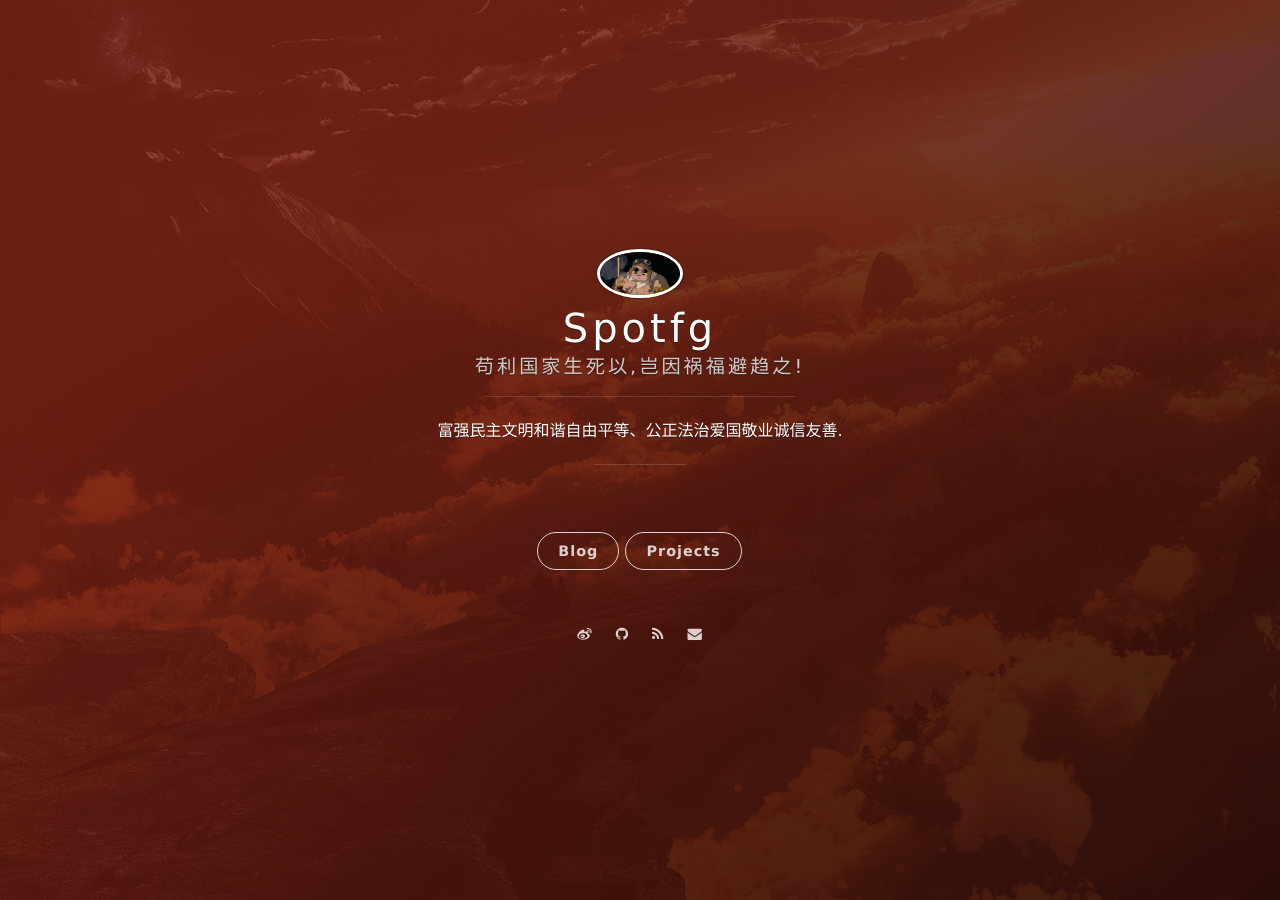
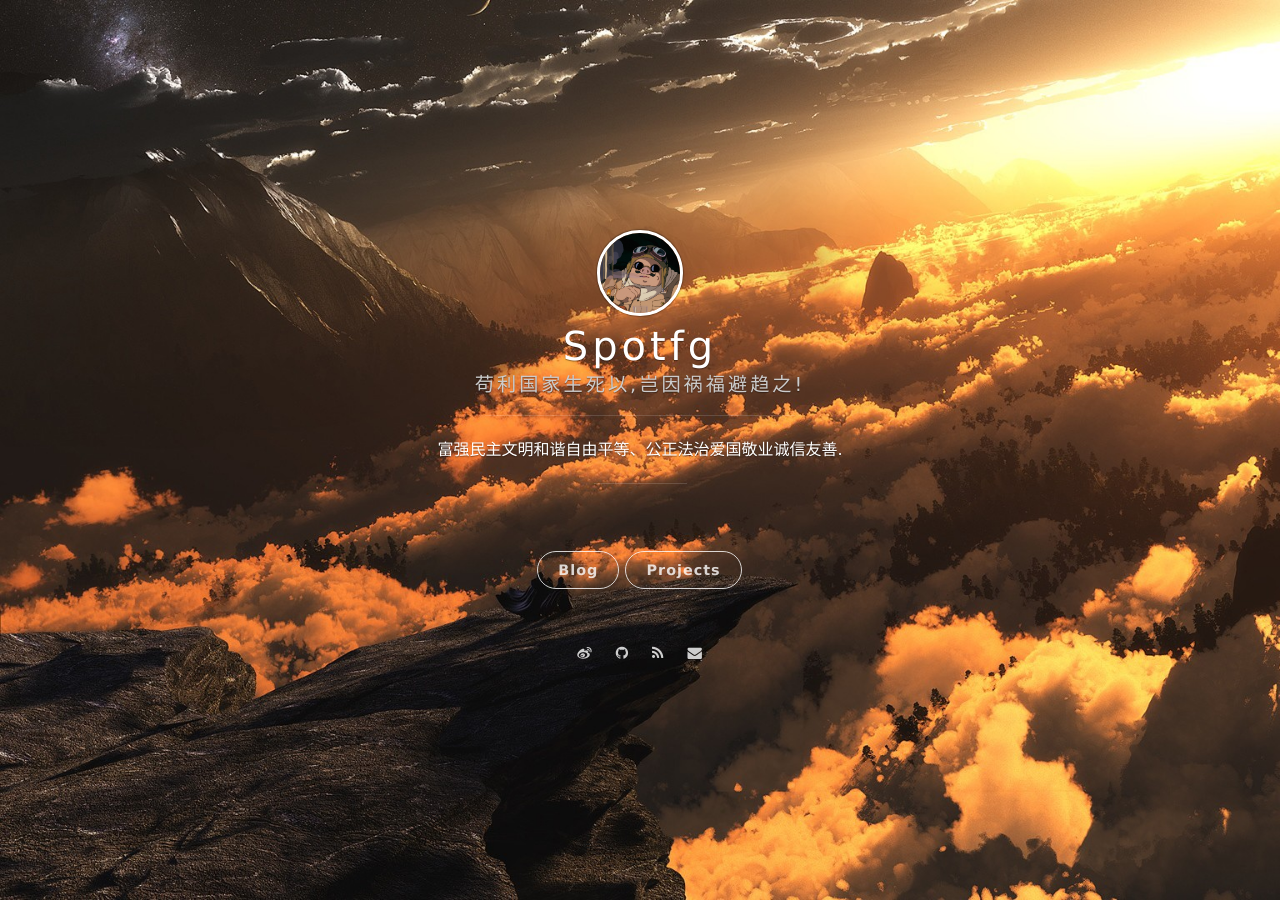
Before and after one commit to 7134g/7134g.github.io, a Jekyll site: the page built from index.html, in a window 1280 px wide. Built offline with Jekyll 4.4.1, drawn with Linux system fonts in a browser that asks for light colours; nearby versions of some CDN libraries; the list of posts is cut into pages by our own code.

Commit message:
修改头像和背景

```diff
--- a/_config.yml
+++ b/_config.yml
@@ -13,7 +13,7 @@ permalink: /:year/:month/:title/
 highlighter: rouge
 
 # supported colors: blue, green, purple, red, orange or slate. If you need clear, leave it empty.
-cover_color: red
+#cover_color: red
 
 # The blog button should not be removed.
 blog_button:
```
Also changed, not shown: assets/images/avatar.jpg.
